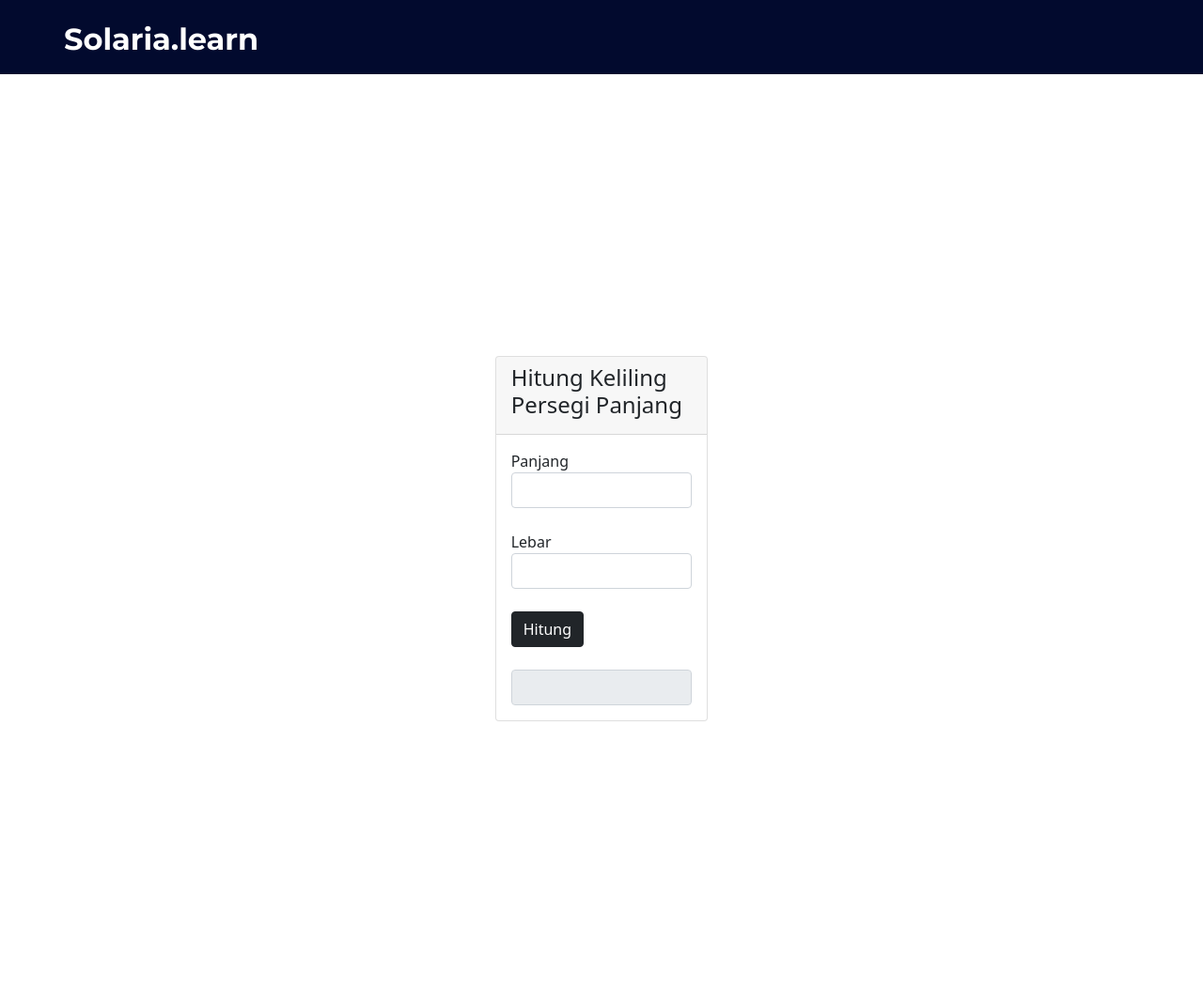
After one commit to FatwaArya/Solaria, a PHP site: page /rumus/kelilingPersegiPanjang.html in a window 1280 px wide. The commit adds this page. Shown: the whole page at 94% size. Run offline with PHP 8.4, Linux system fonts and the light colour scheme; some libraries are stand-ins or nearby versions.

Commit message:
final/finished for now

```diff
--- /dev/null
+++ b/rumus/allRumusNav.css
@@ -0,0 +1,42 @@
+@import url('https://fonts.googleapis.com/css2?family=Montserrat:ital,wght@0,100;0,200;0,300;0,400;0,500;0,600;0,700;0,800;0,900;1,100;1,200;1,300;1,400;1,500;1,600;1,700;1,800;1,900&display=swap');
+@import url('https://fonts.googleapis.com/css2?family=Bebas+Neue&display=swap');
+@font-face {
+    font-family: "league-spartan";
+    src: url(media/font/LeagueSpartan-Bold.otf);
+}
+
+
+*{
+    padding:0;
+    margin:0;
+
+}
+.navbar-main{
+    background-color: #020A2E;
+}
+.navbar{
+    font-family: "Montserrat",sans-serif;
+    font-weight: 400;
+    padding: 10px;
+    color: #fff;
+    display: flex;
+    align-items: center;
+    text-align: center;
+    justify-content: flex-start;
+    height: 79px;
+}
+a{
+  padding: 5px;
+}
+h1{
+    margin-bottom: 0px;
+}
+.navbar h1{
+    font-weight:700;
+    font-size: 32px;
+
+}
+
+.d-flex{
+    padding: 300px;
+}
--- /dev/null
+++ b/rumus/kelilingPersegiPanjang.html
@@ -0,0 +1,66 @@
+<!DOCTYPE html>
+<html lang="en">
+<head>
+    <meta charset="UTF-8">
+    <meta http-equiv="X-UA-Compatible" content="IE=edge">
+    <meta name="viewport" content="width=device-width, initial-scale=1.0">
+    <title>Solaria! | Keliling Persegi Panjang</title>
+    <link href="https://cdn.jsdelivr.net/npm/bootstrap@5.1.1/dist/css/bootstrap.min.css" rel="stylesheet" integrity="sha384-F3w7mX95PdgyTmZZMECAngseQB83DfGTowi0iMjiWaeVhAn4FJkqJByhZMI3AhiU" crossorigin="anonymous">
+
+    <link rel="stylesheet" href="allRumusNav.css">
+    <link rel="icon" href="../media/4x/space.png" type = "image/x-icon">
+</head>
+<body>
+    <div class="navbar-main">
+        <div class="navbar">
+          <a href="../galaxies.html"><box-icon name='left-arrow-alt'color = 'white' size='lg'></box-icon></a>
+          <h1>Solaria.learn</h1>
+        </div>
+  </div>
+
+
+
+    <!-- luas -->
+    <div class="d-flex justify-content-center">
+        <div class="card col-sm-4">
+          <div class="card-header">
+            <h4>Hitung Keliling Persegi Panjang</h4>
+          </div>
+          <div class="card-body">
+              Panjang
+            <input type="number" id="panjang" class="form-control">
+            <br>
+              Lebar
+            <input type="number" id="lebar" class="form-control">
+            <br>
+
+
+            <button type="button" class="btn btn-info btn-block btn btn-dark"
+                 id="hitung">
+              Hitung
+            </button>
+            <br>
+            <br>
+
+            <input type="text" id="hasil" class="form-control" readonly>
+          </div>
+        </div>
+      </div>
+      <script src="https://unpkg.com/boxicons@2.0.9/dist/boxicons.js"></script>
+      <script>
+
+        document.getElementById('hitung').addEventListener('click',function(){
+            let panjang = document.getElementById("panjang").value;
+            let lebar = document.getElementById("lebar").value;
+            let a= 2;
+            let tempPanjang = parseInt(panjang)
+            let templebar = parseInt(lebar)
+
+            let hasil = (templebar+tempPanjang)*a;
+
+            document.getElementById('hasil').value = hasil;
+
+          });
+      </script>
+</body>
+</html>
```
Also changed, not shown: galaxies.css (+47 -4 lines), galaxies.html (+49 -0 lines), rumus/kelilingPersegi.html (added, +57 -0 lines), rumus/luasPersegi.html (added, +50 -0 lines), rumus/luasPersegi.js (added, +27 -0 lines), rumus/luasPersegiPanjang.html (added, +62 -0 lines).
